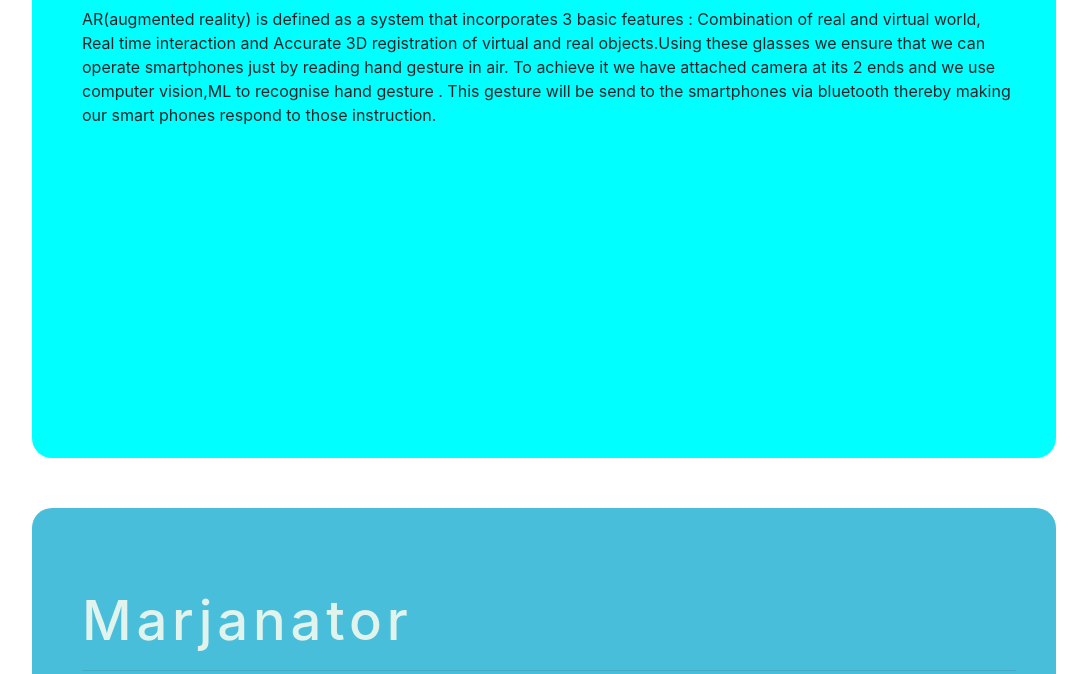
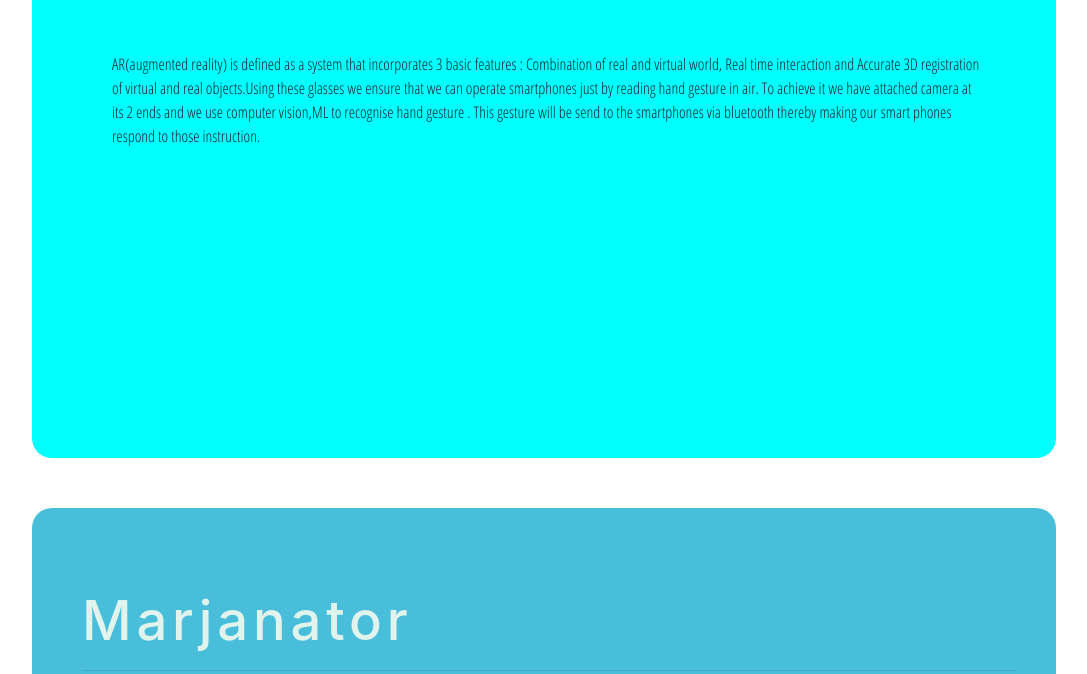
Before and after one commit to Vivekkr83/IITG-Robo-club-projects, a plain HTML site: page index.html in a window 1280 px wide. Shown: the part 2208-2882 px from the top of the page, without its empty margins (96-1183 px from the left). Drawn offline with nearby package versions, Linux system fonts and the light colour scheme; a script that the page names is missing.

Commit message:
Add files via upload

```diff
--- a/css/index.css
+++ b/css/index.css
@@ -1,8 +1,15 @@
+@import url("https://fonts.googleapis.com/css2?family=Open+Sans+Condensed:wght@300&display=swap");
 .tril {
   right: 60%;
   transform: translateX(-50%);
 }
-
+.about_prj p {
+  font-family: "Open Sans Condensed", sans-serif;
+  margin-top: 50px;
+  justify-content: center;
+  align-items: center;
+  padding: 5px 30px;
+}
 #color-overlay {
   position: absolute;
   top: 0;
```
